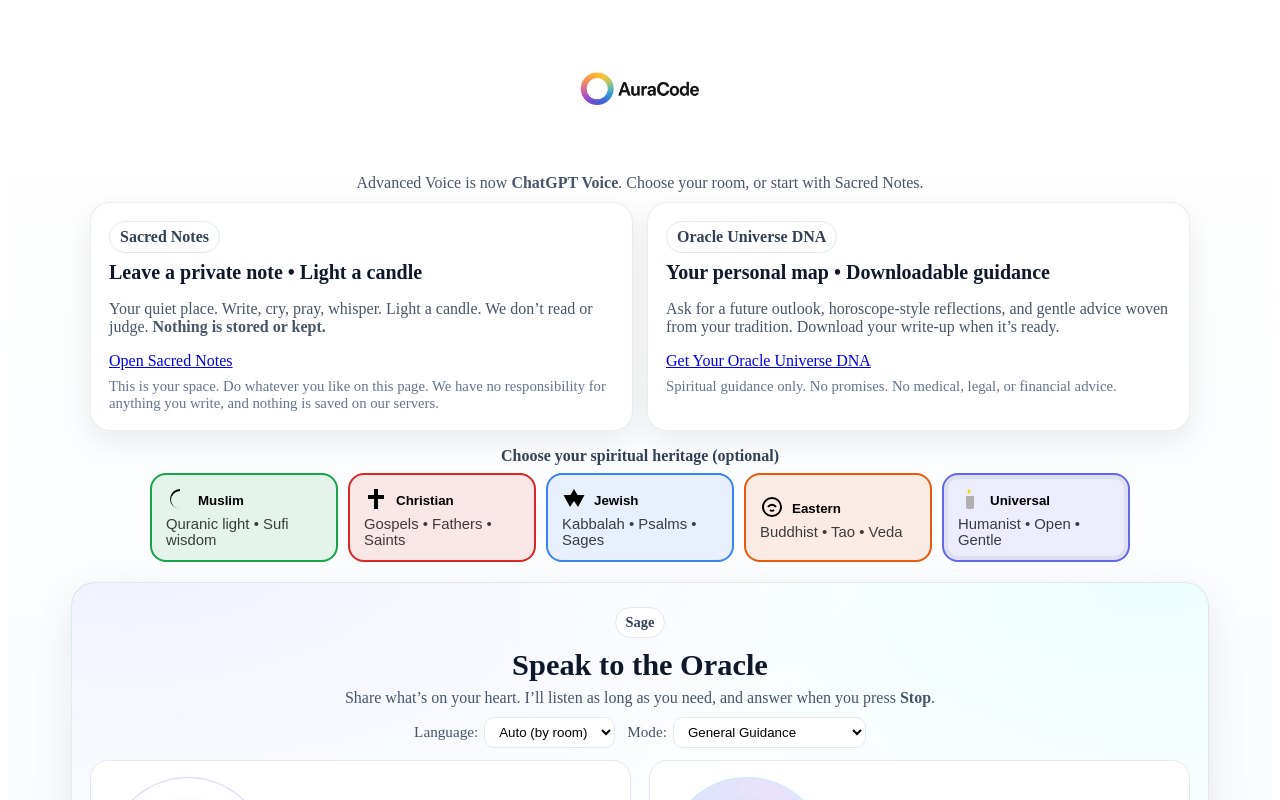
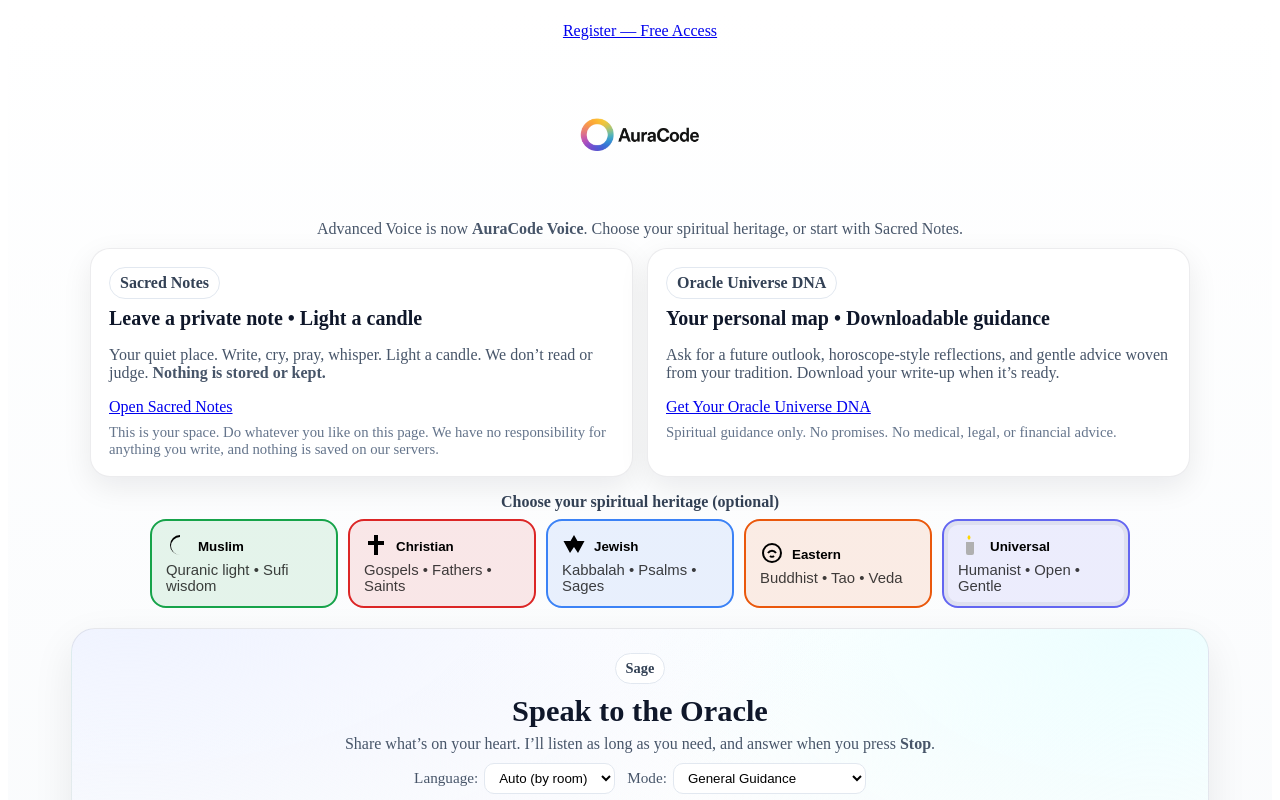
Before and after one commit to danyaffa/Total-iora, a Next.js app: page / in a window 1280 px wide. Shown: the top 800 px of the page. Built offline with nearby package versions, Linux system fonts and the light colour scheme.

Commit message:
Update index.js

```diff
--- a/pages/index.js
+++ b/pages/index.js
@@ -42,19 +42,16 @@ export default function Home() {
 
   return (
     <div className="page">
-      {/* Single CTA while locked; hidden after unlock */}
-      {!unlocked && (
-        <nav className="topnav">
-          <Link href="/register" className="btn cta">Register — Free Access</Link>
-        </nav>
-      )}
+      {/* Top nav — Register always visible */}
+      <nav className="topnav">
+        <Link href="/register" className="btn cta">Register — Free Access</Link>
+      </nav>
 
       {/* Logo + short line */}
       <section className="hero">
         <img src="/AuraCode_Logo.png" alt="AuraCode Logo" className="logo" />
         <p className="note">
-          Advanced Voice is now <strong>ChatGPT Voice</strong>. Choose your room,
-          or start with Sacred Notes.
+          Advanced Voice is now <strong>AuraCode Voice</strong>. Choose your spiritual          heritage, or start with Sacred Notes.
         </p>
       </section>
 
```
